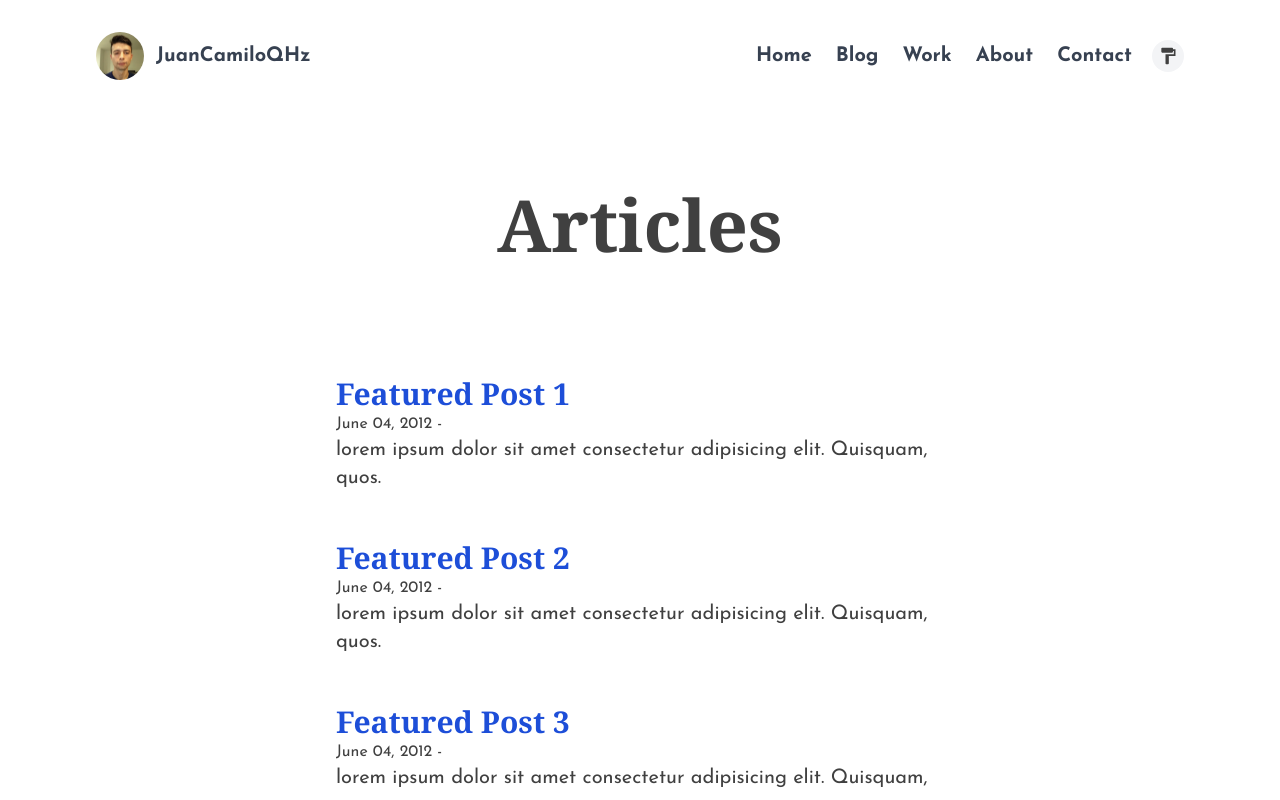
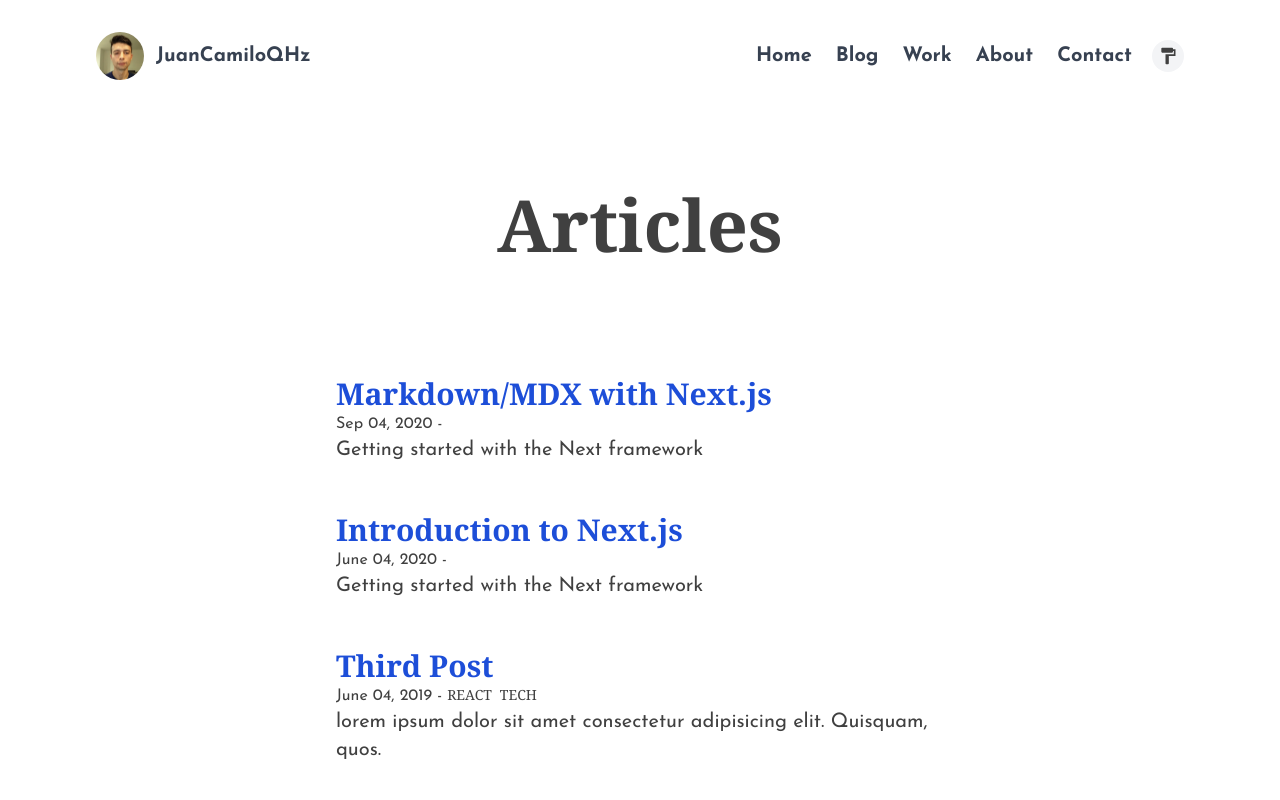
Before and after one commit to juancamiloqhz/juancamiloqhz.com, a Next.js app: page /blog in a window 1280 px wide. Shown: the top 800 px of the page. Built offline with nearby package versions, Linux system fonts and the light colour scheme; a web font is replaced by a local one.

Commit message:
readme updated. Posts on blog page are now sorted by date

```diff
--- a/pages/blog/index.jsx
+++ b/pages/blog/index.jsx
@@ -7,9 +7,14 @@ export default function BlogArchivePage() {
     <div>
       <Meta title="Blog" />
       <div className="page-container post-container">
-        {posts.map((post) => (
-          <PostPreview key={post.link} post={post} />
-        ))}
+        {posts
+          .sort(
+            (a, b) =>
+              new Date(b.module.meta.date) - new Date(a.module.meta.date)
+          )
+          .map((post) => (
+            <PostPreview key={post.link} post={post} />
+          ))}
       </div>
     </div>
   );
--- a/pages/index.jsx
+++ b/pages/index.jsx
@@ -14,9 +14,14 @@ const variants = {
   },
 };
 
+const firstItem = {
+  hidden: { opacity: 0 },
+  show: { opacity: 1, transition: { duration: 0.1 } },
+};
+
 const item = {
-  hidden: { opacity: 0, y: 10 },
-  show: { opacity: 1, y: 0, transition: { duration: 0.1 } },
+  hidden: { opacity: 0, y: 20 },
+  show: { opacity: 1, y: 0, transition: { duration: 0.3 } },
 };
 export default function Home() {
   // console.dir(posts, { depth: null})
@@ -30,7 +35,7 @@ export default function Home() {
           animate="show"
         >
           <motion.h4
-            variants={item}
+            variants={firstItem}
             className="text-blue-600 dark:text-blue-500"
           >
             HELLO, MY NAME IS JUAN CAMILO
```
Also changed, not shown: 1 other file (tests, documents, lock files or other folders).
